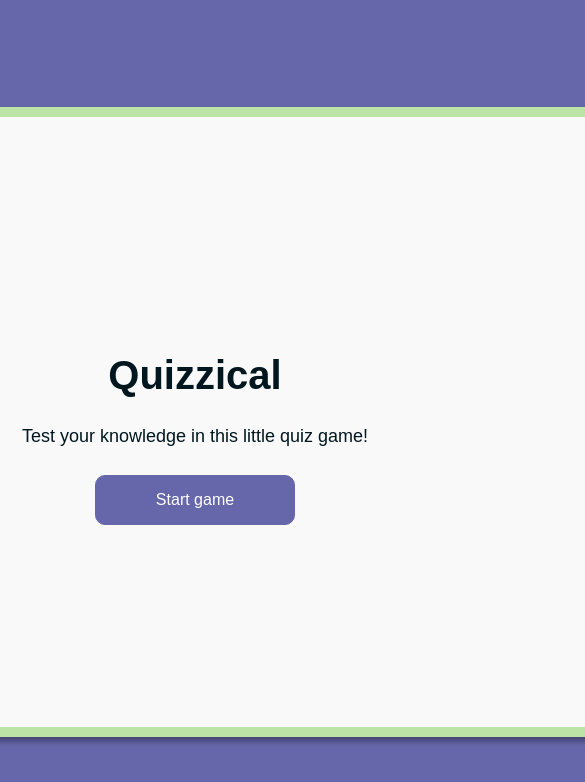
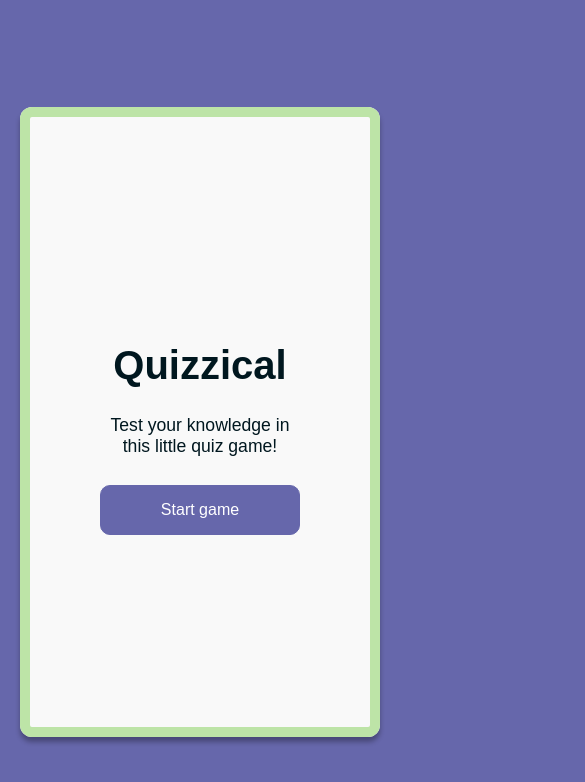
Before and after one commit to wolmoe/react-quizzical, a React (Create React App) app: page / in a window 390 px wide. Shown: the top 782 px of the page, 585 px wide, since content can reach past the window. Built offline with nearby package versions, Linux system fonts and the light colour scheme; a web font is replaced by a local one.

Commit message:
Improved responsive design

```diff
--- a/src/App.css
+++ b/src/App.css
@@ -1,7 +1,12 @@
 :root {
     --primary: #6667AB;
+    --secondary: #BDE4A7;
     --correct: #BDE4A7;
     --wrong: #F8BCBC;
+}
+
+html {
+    height: 100%;
 }
 
 body {
@@ -10,15 +15,25 @@ body {
     flex-direction: column;
     justify-content: center;
     align-items: center;
-    height: 100vh;
-    background-color: #6667AB;
+    min-height: 100%;
+    background-color: var(--primary);
     font-family: 'Radio Canada', sans-serif;
     color: #00171F;
-    font-size: 18px;
+    font-size: 1.1rem;
+    padding: 30px 20px;
+}
+
+#root {
+    display: flex;
+    flex-direction: column;
+    justify-content: center;
+    align-items: center;
+    min-height: 100%;
 }
 
 main {
-    width: 700px;
+    width: 60%;
+    max-width: 700px;
     min-height: 550px;
     background-color: #f9f9f9;
     padding: 40px 75px;
@@ -27,7 +42,8 @@ main {
     flex-direction: column;
     justify-content: center;
     align-items: center;
-    box-shadow: inset 0px 0px 0px 10px #BDE4A7, 0px 5px 5px rgba(0, 0, 0, 0.3);
+    margin: auto;
+    box-shadow: inset 0px 0px 0px 10px var(--secondary), 0px 5px 5px rgba(0, 0, 0, 0.3);
 }
 
 .question {
@@ -54,15 +70,16 @@ h2 {
 }
 
 .choice-button {
-    border: 1px solid #6667AB;
+    border: 1px solid var(--primary);
     background-color: #f9f9f9;
     margin-right: 12px;
     padding: 5px;
     min-width: 65px;
+    width: 100%;
 }
 
 .choice-button:hover:enabled, .choice-button.selected {
-    background-color: #6667AB;
+    background-color: var(--primary);
     color: #f9f9f9
 }
 
@@ -70,17 +87,17 @@ h2 {
     cursor: default;
 }
 
-
 hr {
     border: none;
     height: 1px;
-    background-color: #6667AB;
+    background-color: var(--primary);
     opacity: 0.2;
     margin: 0px;
 }
 
 .answer-container {
     display: flex;
+    flex-direction: column;
     justify-content: center;
     align-items: center;
     gap: 30px;
@@ -90,10 +107,10 @@ hr {
 
 .check-answers {
     width: 150px;
-    background-color: #6667AB;
+    background-color: var(--primary);
     color: white;
     padding: 10px 20px;
-    border: 1px solid #6667AB;
+    border: 1px solid var(--primary);
     margin: 0;
 }
 
@@ -126,12 +143,30 @@ hr {
     align-items: center;
 }
 
+.splash p {
+    text-align: center;
+}
+
 .start-game {
     width: 200px;
     height: 50px;
-    background-color: #6667AB;
+    background-color: var(--primary);
     color: white;
     padding: 10px 20px;
-    border: 1px solid #6667AB;
+    border: 1px solid var(--primary);
     font-size: 16px;
 }
+
+@media screen and (min-width: 768px) {
+    main {
+        width: 700px;
+    }
+
+    .choice-button {
+        width: auto;
+    }
+
+    .answer-container {
+        flex-direction: row;
+    }
+}
```
